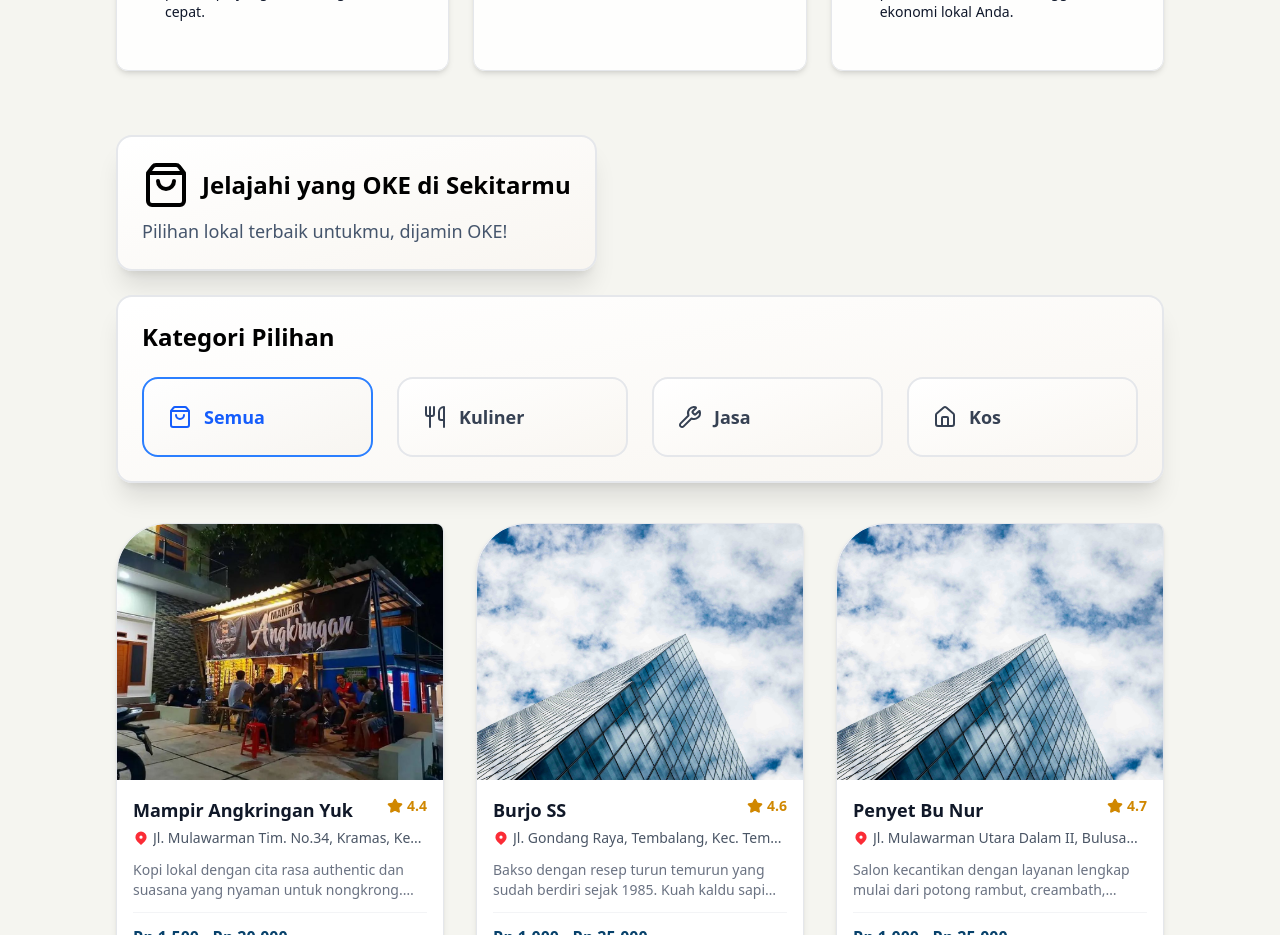
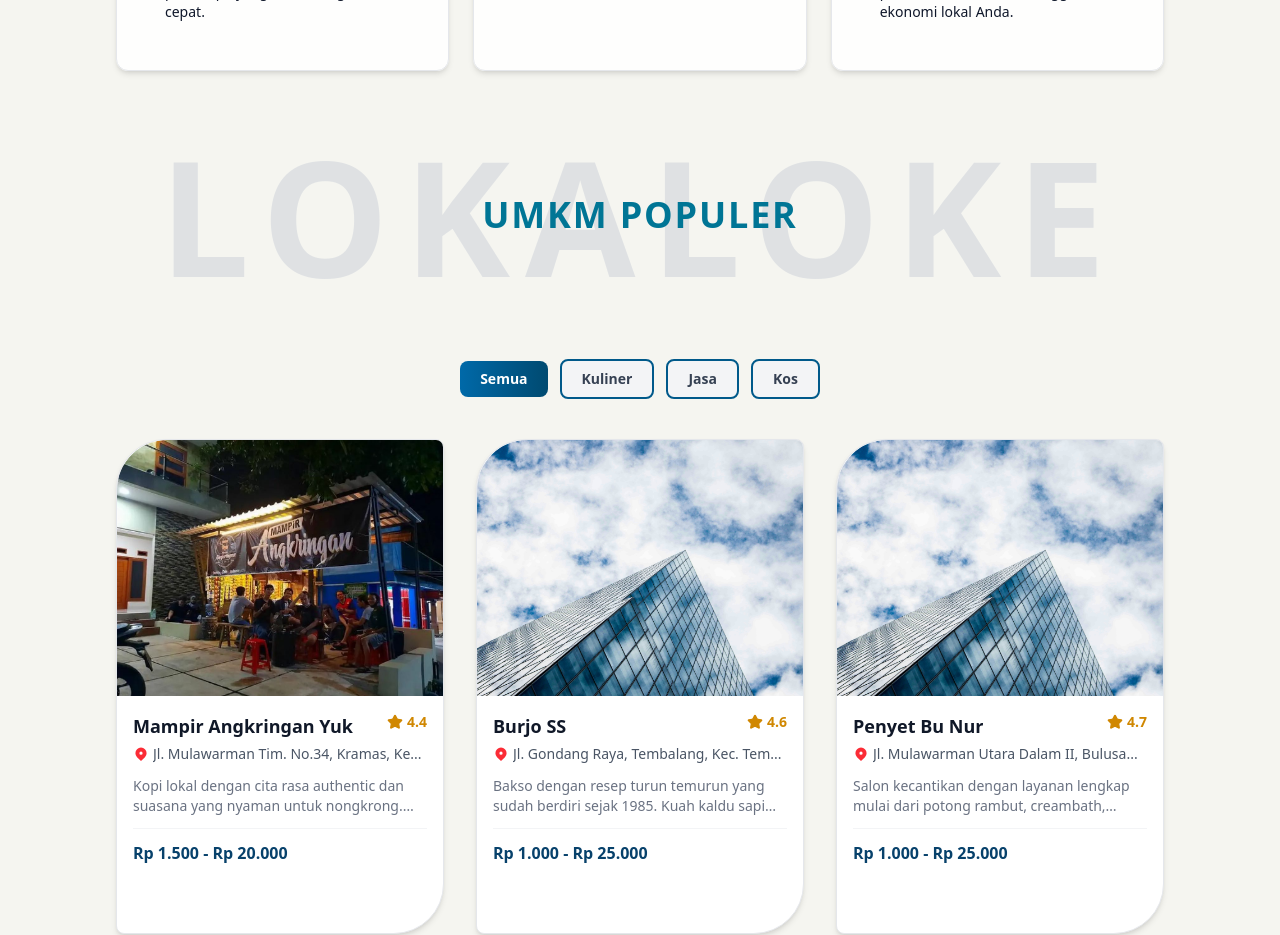
Before and after one commit to Gzaa19/LokalOKE, a React (Vite) app: page / in a window 1280 px wide. Shown: the part 1480-2415 px from the top of the page. Built offline with nearby package versions, Linux system fonts and the light colour scheme.

Commit message:
update kecil2an

```diff
--- a/package.json
+++ b/package.json
@@ -15,6 +15,7 @@
     "@fortawesome/free-solid-svg-icons": "^7.1.0",
     "@fortawesome/react-fontawesome": "^3.1.0",
     "@tailwindcss/vite": "^4.1.16",
+    "framer-motion": "^12.23.24",
     "lucide-react": "^0.547.0",
     "motion": "^12.23.24",
     "react": "^19.1.1",
--- a/src/components/home/features.jsx
+++ b/src/components/home/features.jsx
@@ -7,7 +7,7 @@ export default function Features() {
     return (
         <AnimatedContainer
             variant="fadeIn"
-            className="container mx-auto px-4 space-y-6 pt-20 pb-14"
+            className="container mx-auto px-4 space-y-6 pt-20 pb-5"
         >
             <div className="mx-auto flex max-w-232 flex-col items-center space-y-3 text-center">
                 <h2 className="font-bold text-2xl sm:text-3xl md:text-5xl lg:text-4xl leading-[1.2] mt-12 sm:mt-16">Semua Jadi Mudah & OKE</h2>
--- a/src/features/umkm-detail/PhotoGallery.jsx
+++ b/src/features/umkm-detail/PhotoGallery.jsx
@@ -12,11 +12,11 @@ const PhotoGallery = ({
 }) => {
   const { getResponsiveClasses, getResponsiveValue } = useResponsiveDesign();
 
-  // Responsive image height
-  const imageHeight = getResponsiveClasses({
-    default: "h-[250px]",
-    sm: "h-[250px] sm:h-[300px]",
-    lg: "h-[250px] sm:h-[300px] lg:h-full"
+  // Tetapkan tinggi galeri agar konsisten di semua gambar dan breakpoint
+  const galleryHeightClasses = getResponsiveClasses({
+    default: "h-[400px]",
+    sm: "h-[500px]",
+    lg: "h-[625px]"
   });
 
   // Responsive button positioning and size
@@ -45,14 +45,14 @@ const PhotoGallery = ({
     sm: "bottom-4 sm:bottom-6"
   });
   return (
-    <div className="h-full">
+    <div className={`${galleryHeightClasses}`}>
       <div className="relative h-full flex items-center justify-center">
         {images && images.length > 0 ? (
           <>
             <img
               src={images[currentImageIndex]}
               alt={`${name} - ${currentImageIndex + 1}`}
-              className={`w-full object-cover ${imageHeight}`}
+              className={`w-full h-full object-cover`}
             />
             {images.length > 1 && (
               <>
--- a/src/features/umkm-detail/UmkmMap.jsx
+++ b/src/features/umkm-detail/UmkmMap.jsx
@@ -23,9 +23,9 @@ const UmkmMap = ({ address, googleMapsUrl, mapsLink }) => {
         href={mapsLink}
         target="_blank"
         rel="noopener noreferrer"
-        className="relative inline-flex items-center gap-2 mt-3 sm:mt-4 bg-gradient-to-r from-sky-700 to-sky-900 text-white px-3 py-2 sm:px-4 sm:py-2 text-sm sm:text-base rounded-lg overflow-hidden group transition-all duration-300 ease-out hover:from-sky-800 hover:to-sky-950"
+        className="relative inline-flex items-center gap-2 mt-3 sm:mt-4 bg-blue-600 text-white px-3 py-2 sm:px-4 sm:py-2 text-sm sm:text-base rounded-lg overflow-hidden group transition-all duration-300 ease-out"
       >
-        <span className="absolute inset-0 bg-gradient-to-r from-sky-800 to-sky-950 transform -translate-x-full group-hover:translate-x-0 transition-transform duration-500 ease-out"></span>
+        <span className="absolute inset-0 bg-blue-700 transform -translate-x-full group-hover:translate-x-0 transition-transform duration-500 ease-out"></span>
         <span className="relative z-10">Buka di Google Maps</span>
       </a>
     </div>
--- a/src/features/umkm-detail/cta.jsx
+++ b/src/features/umkm-detail/cta.jsx
@@ -33,7 +33,7 @@ export default function CTA() {
                 </p>
 
                 <div className="flex flex-col sm:flex-row gap-3 sm:gap-4 justify-center items-center">
-                    <button className={`${baseButtonClasses} bg-gradient-to-r from-sky-600 to-sky-800 hover:bg-gradient-to-r from-sky-700 to-sky-900 text-white transform hover:scale-105 shadow-lg hover:shadow-xl`}>
+                    <button className={`${baseButtonClasses} bg-emerald-500 hover:bg-emerald-600 text-white transform hover:scale-105 shadow-lg hover:shadow-xl`}>
                         Daftarkan Usahamu (Gratis)
                     </button>
                     <button className={`${baseButtonClasses} border-2 border-gray-400 hover:border-gray-500 text-gray-700 hover:text-gray-900 bg-gray-100 hover:bg-gray-300`}>
--- a/src/features/umkm-directory/UmkmDirectory.jsx
+++ b/src/features/umkm-directory/UmkmDirectory.jsx
@@ -31,71 +31,82 @@ const UmkmDirectory = () => {
     );
 
     return (
-        <section className="py-16 px-4">
+        <section className="mt-5">
             <div className="container mx-auto">
-                <div className="
-                    bg-gradient-to-br from-white/95 to-[#F8F5F0]/95 backdrop-blur-sm
-                    shadow-xl rounded-2xl px-6 h-fit py-6 border-2 border-gray-200 mb-6
-                    w-fit
+                <div className="relative w-full flex justify-center items-center my-8 sm:my-12 md:my-16 px-4">
+                    <h2 className="
+                        font-bold leading-[1]
+                        text-gray-300 opacity-60
+                        uppercase
+                        text-[3rem] tracking-[3px] sm:text-[4rem] sm:tracking-[5px]
+                        md:text-[6rem] md:tracking-[8px] lg:text-[8rem] lg:tracking-[12px]
+                        xl:text-[10rem] xl:tracking-[15px]
+                        max-w-full overflow-hidden
                         ">
-                    <h2 className="
-                        font-bold text-lg sm:text-xl md:text-3xl lg:text-2xl
-                        leading-[1.2] text-black
-                        flex items-center gap-3
-                        mb-2
+                        LOKALOKE
+                    </h2>
+                    <h3 className="
+                        absolute top-1/2 left-1/2 -translate-x-1/2 -translate-y-1/2
+                        font-semibold text-cyan-700
+                        tracking-wider
+                        uppercase text-center px-2
+                        text-lg sm:text-xl md:text-2xl lg:text-3xl xl:text-4xl
+                        max-w-[90%] sm:max-w-full
                         ">
-                        <ShoppingBag className="w-8 h-8 md:w-10 md:h-10 lg:w-12 lg:h-12 text-black shrink-0" />
-                        Jelajahi yang OKE di Sekitarmu
-                    </h2>
-                    <p className="
-                        text-xs sm:text-sm md:text-lg leading-6 sm:leading-7
-                        text-slate-600
-                    ">
-                        Pilihan lokal terbaik untukmu, dijamin OKE!
-                    </p>
+                        UMKM POPULER
+                    </h3>
                 </div>
 
-                <div className="
-                    bg-gradient-to-br from-white/95 to-[#F8F5F0]/95 backdrop-blur-sm
-                    shadow-xl rounded-2xl px-6 h-fit py-6 border-2 border-gray-200 mb-10
-                ">
-                    <h2 className="text-2xl font-bold text-black mb-6 md:text-3xl lg:text-2xl flex items-center gap-3">
-                        Kategori Pilihan
-                    </h2>
-
-                    <div className="mt-6 grid grid-cols-1 sm:grid-cols-4 gap-6">
+                <div className="w-full flex justify-center items-center mt-8 mb-10 gap-3">
                     {/* SEMUA */}
-                        <button onClick={() => setSelectedCategory('Semua')} className={`group block bg-gradient-to-br from-white/95 to-[#F8F5F0]/95 backdrop-blur-sm border-2 rounded-2xl p-6 hover:shadow-xl hover:border-gray-300 transition-all duration-300 ${selectedCategory === 'Semua' ? 'border-blue-500 bg-blue-50' : 'border-gray-200'}`}>
-                            <div className="flex items-center gap-3">
-                                <ShoppingBag className={`w-6 h-6 group-hover:text-black transition-colors ${selectedCategory === 'Semua' ? 'text-blue-600' : 'text-gray-700'}`} />
-                                <span className={`text-lg font-semibold group-hover:text-black transition-colors ${selectedCategory === 'Semua' ? 'text-blue-600' : 'text-gray-700'}`}>Semua</span>
-                            </div>
+                    <button
+                        onClick={() => setSelectedCategory('Semua')}
+                        className={`
+                        py-2 px-5 rounded-lg font-semibold text-sm transition-all duration-200
+                        ${selectedCategory === 'Semua'
+                            ? 'bg-gradient-to-r from-sky-700 to-sky-900 text-white'
+                            : 'bg-gray-100 text-gray-700 border-2 border-sky-800 hover:bg-gradient-to-r from-sky-700 to-sky-900 hover:text-white'}
+                        `}
+                    >
+                        Semua
                     </button>
-
                     {/* KULINER */}
-                        <button onClick={() => setSelectedCategory('Kuliner')} className={`group block bg-gradient-to-br from-white/95 to-[#F8F5F0]/95 backdrop-blur-sm border-2 rounded-2xl p-6 hover:shadow-xl hover:border-gray-300 transition-all duration-300 ${selectedCategory === 'Kuliner' ? 'border-blue-500 bg-blue-50' : 'border-gray-200'}`}>
-                            <div className="flex items-center gap-3">
-                                <Utensils className={`w-6 h-6 group-hover:text-black transition-colors ${selectedCategory === 'Kuliner' ? 'text-blue-600' : 'text-gray-700'}`} />
-                                <span className={`text-lg font-semibold group-hover:text-black transition-colors ${selectedCategory === 'Kuliner' ? 'text-blue-600' : 'text-gray-700'}`}>Kuliner</span>
-                            </div>
+                    <button
+                        onClick={() => setSelectedCategory('Kuliner')}
+                        className={`
+                        py-2 px-5 rounded-lg font-semibold text-sm transition-all duration-200
+                        ${selectedCategory === 'Kuliner'
+                            ? 'bg-gradient-to-r from-sky-700 to-sky-900 text-white'
+                            : 'bg-gray-100 text-gray-700 border-2 border-sky-800 hover:bg-gradient-to-r from-sky-700 to-sky-900 hover:text-white'}
+                        `}
+                    >
+                        Kuliner
                     </button>
 
                     {/* JASA */}
-                        <button onClick={() => setSelectedCategory('Jasa')} className={`group block bg-gradient-to-br from-white/95 to-[#F8F5F0]/95 backdrop-blur-sm border-2 rounded-2xl p-6 hover:shadow-xl hover:border-gray-300 transition-all duration-300 ${selectedCategory === 'Jasa' ? 'border-blue-500 bg-blue-50' : 'border-gray-200'}`}>
-                            <div className="flex items-center gap-3">
-                                <Wrench className={`w-6 h-6 group-hover:text-black transition-colors ${selectedCategory === 'Jasa' ? 'text-blue-600' : 'text-gray-700'}`} />
-                                <span className={`text-lg font-semibold group-hover:text-black transition-colors ${selectedCategory === 'Jasa' ? 'text-blue-600' : 'text-gray-700'}`}>Jasa</span>
-                            </div>
+                    <button
+                        onClick={() => setSelectedCategory('Jasa')}
+                        className={`
+                        py-2 px-5 rounded-lg font-semibold text-sm transition-all duration-200
+                        ${selectedCategory === 'Jasa'
+                            ? 'bg-gradient-to-r from-sky-700 to-sky-900 text-white'
+                            : 'bg-gray-100 text-gray-700 border-2 border-sky-800 hover:bg-gradient-to-r from-sky-700 to-sky-900 hover:text-white'}
+                        `}
+                    >
+                        Jasa
                     </button>
-
                     {/* KOS */}
-                        <button onClick={() => setSelectedCategory('Kos')} className={`group block bg-gradient-to-br from-white/95 to-[#F8F5F0]/95 backdrop-blur-sm border-2 rounded-2xl p-6 hover:shadow-xl hover:border-gray-300 transition-all duration-300 ${selectedCategory === 'Kos' ? 'border-blue-500 bg-blue-50' : 'border-gray-200'}`}>
-                            <div className="flex items-center gap-3">
-                                <Home className={`w-6 h-6 group-hover:text-black transition-colors ${selectedCategory === 'Kos' ? 'text-blue-600' : 'text-gray-700'}`} />
-                                <span className={`text-lg font-semibold group-hover:text-black transition-colors ${selectedCategory === 'Kos' ? 'text-blue-600' : 'text-gray-700'}`}>Kos</span>
-                            </div>
+                    <button
+                        onClick={() => setSelectedCategory('Kos')}
+                        className={`
+                        py-2 px-5 rounded-lg font-semibold text-sm transition-all duration-200
+                        ${selectedCategory === 'Kos'
+                            ? 'bg-gradient-to-r from-sky-700 to-sky-900 text-white'
+                            : 'bg-gray-100 text-gray-700 border-2 border-sky-800 hover:bg-gradient-to-r from-sky-700 to-sky-900 hover:text-white'}
+                        `}
+                    >
+                        Kos
                     </button>
-                    </div>
                 </div>
                 {renderWarungCards()}
             </div>
```
Also changed, not shown: src/features/kontak/kontak.jsx (+8 -9 lines), src/features/umkm-detail/UmkmDetail.jsx (+8 -3 lines), 1 other file (tests, documents, lock files or other folders). Lines whose indentation alone changed are shown as unchanged.
